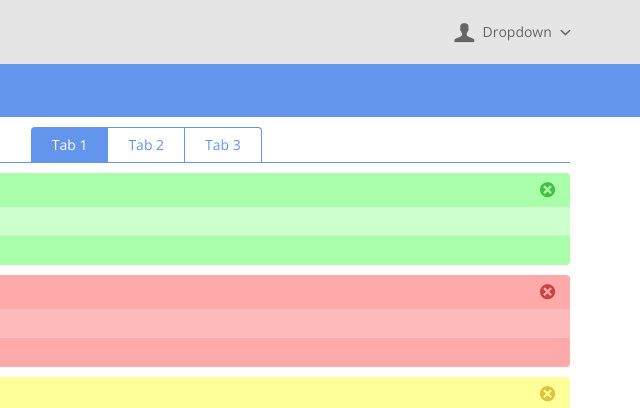
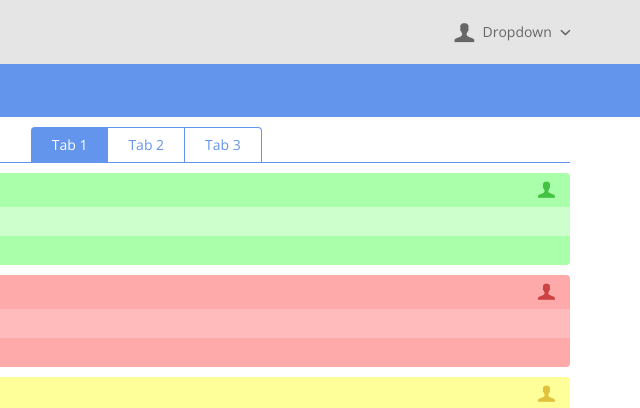
Before and after one commit to BrunoDF/avant-fw, a website: page index.html in a window 1280 px wide. Shown: the top 408 px of the page, 640-1280 px from the left. Drawn offline with nearby package versions, Linux system fonts and the light colour scheme; files that its build step writes are made by us from their sources.

Commit message:
Fix message close button

```diff
--- a/assets/css/sass/elements/_message.scss
+++ b/assets/css/sass/elements/_message.scss
@@ -35,7 +35,7 @@
             }
 
             &::after {
-                content: '\e808';
+                content: '\e800';
                 font-family: "fontello";
                 font-style: normal;
                 font-weight: normal;
```
